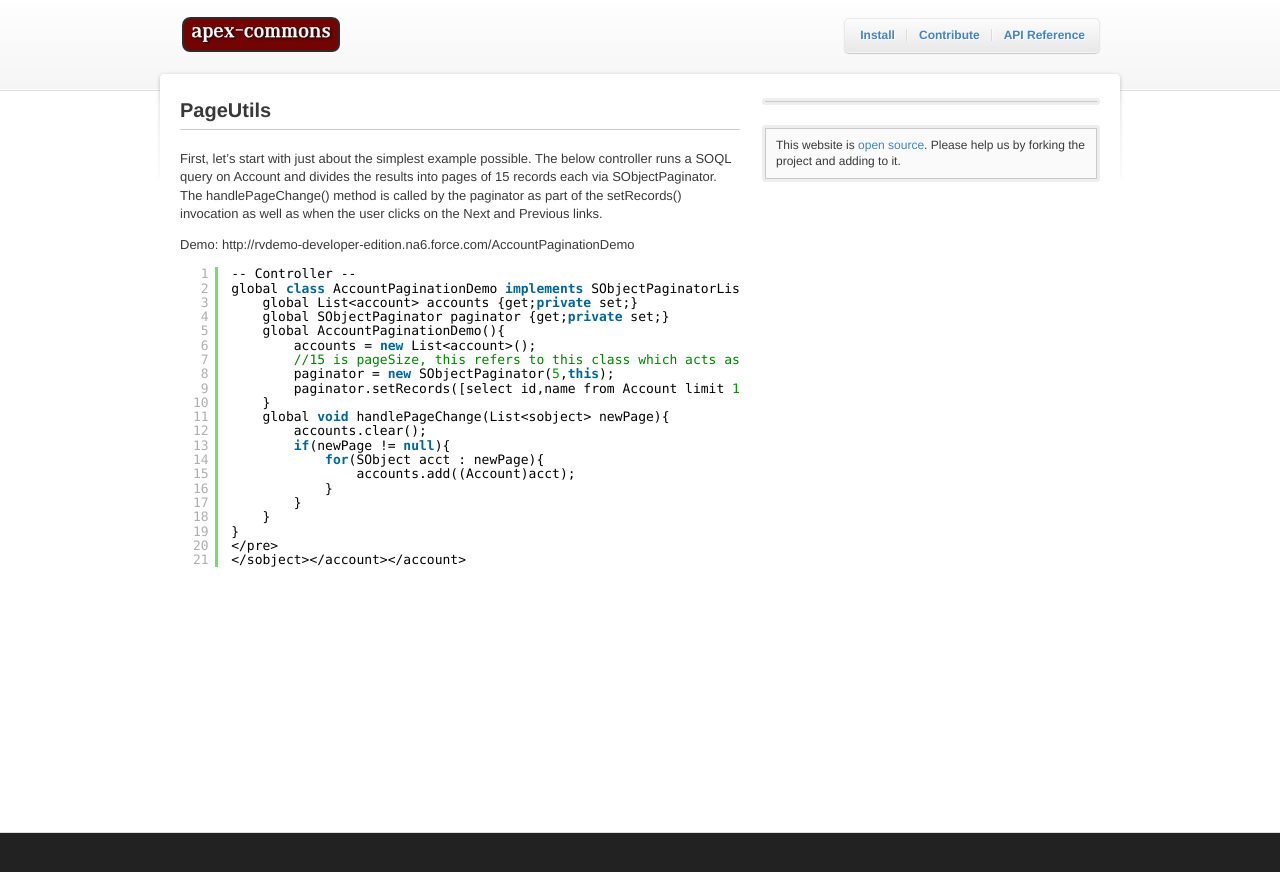
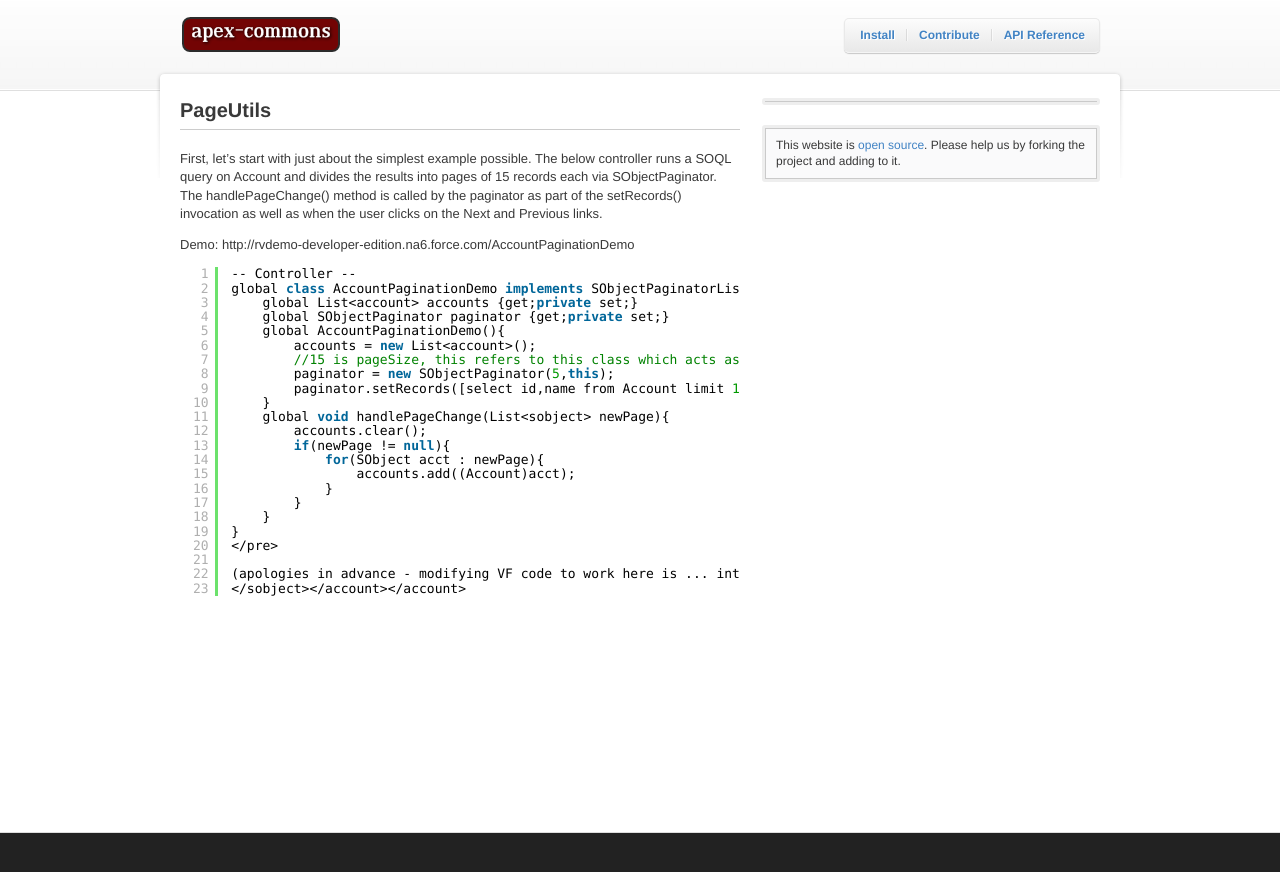
Before and after one commit to apex-commons/apex-commons.github.com, a Jekyll site: the page built from _posts/2011-05-11-pageutils.markdown, in a window 1280 px wide. Shown: the top 872 px of the page. Built offline with Jekyll 4.4.1, drawn with Linux system fonts in a browser that asks for light colours.

Commit message:
Edited _posts/2011-05-11-pageutils.markdown via GitHub

```diff
--- a/_posts/2011-05-11-pageutils.markdown
+++ b/_posts/2011-05-11-pageutils.markdown
@@ -28,3 +28,5 @@
 	}
 }
 </pre>
+
+(apologies in advance - modifying VF code to work here is ... interesting)
```
